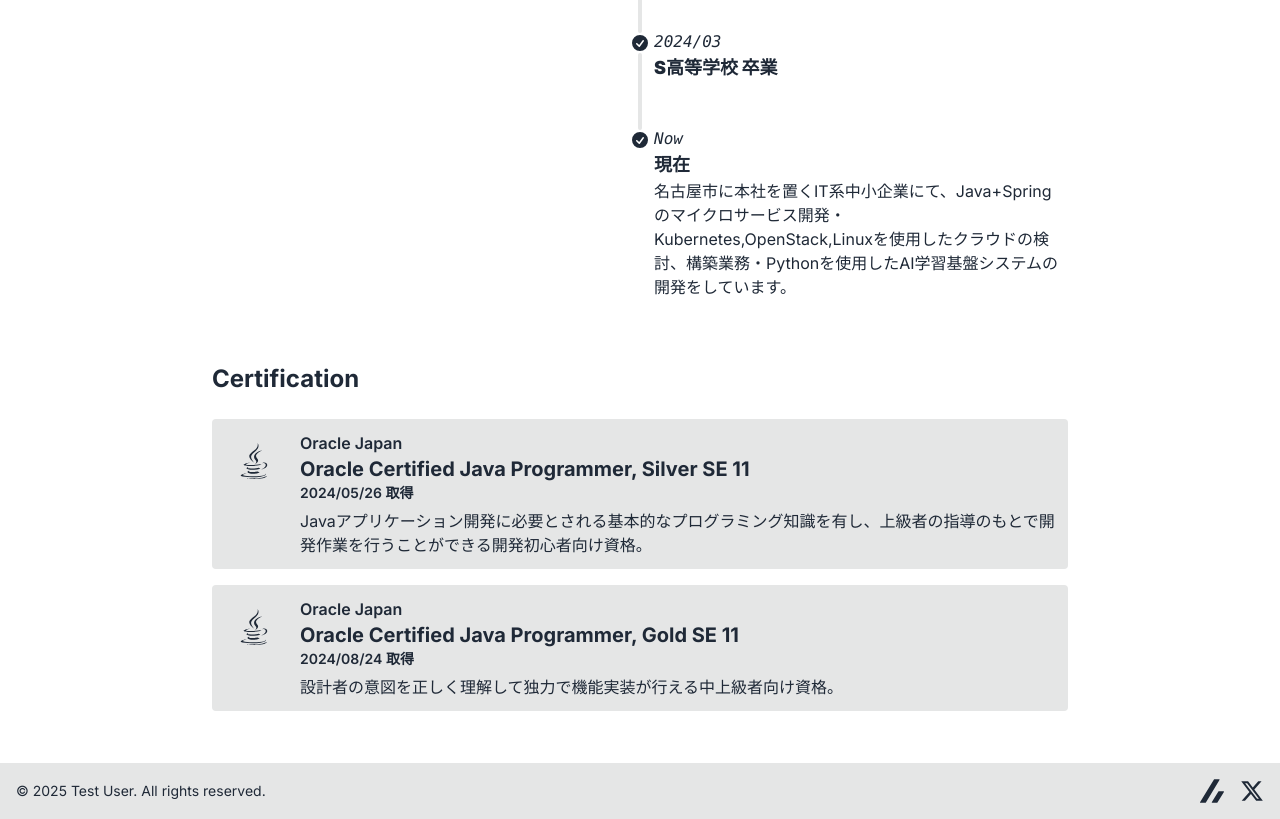
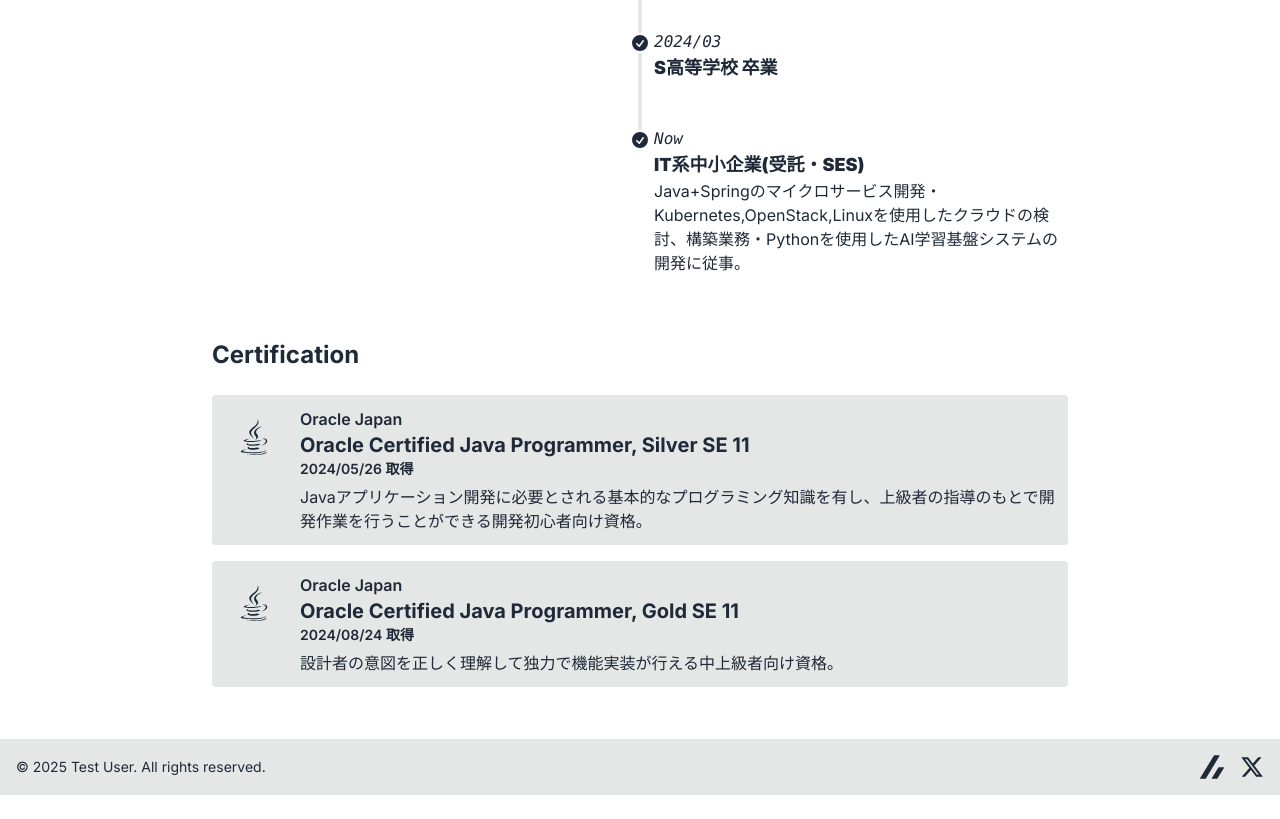
Before and after one commit to Milix-M/milix-m_tempest, a Next.js app in the folder web/: page /profile in a window 1280 px wide. Shown: the part 1360-2179 px from the top of the page. After the commit the page ends 2155 px from the top, so only its background shows below. Built offline with nearby package versions, Linux system fonts and the light colour scheme.

Commit message:
update career timeline

```diff
--- a/web/src/CustomSettings/CareerTimeline.tsx
+++ b/web/src/CustomSettings/CareerTimeline.tsx
@@ -63,8 +63,8 @@
           </div>
           <div className='timeline-end mb-10'>
             <time className='font-mono italic'>Now</time>
-            <div className='text-lg font-black'>現在</div>
-            名古屋市に本社を置くIT系中小企業にて、Java+Springのマイクロサービス開発・Kubernetes,OpenStack,Linuxを使用したクラウドの検討、構築業務・Pythonを使用したAI学習基盤システムの開発をしています。
+            <div className='text-lg font-black'>IT系中小企業(受託・SES)</div>
+            Java+Springのマイクロサービス開発・Kubernetes,OpenStack,Linuxを使用したクラウドの検討、構築業務・Pythonを使用したAI学習基盤システムの開発に従事。
           </div>
           {/* <hr /> */}
         </li>
```
